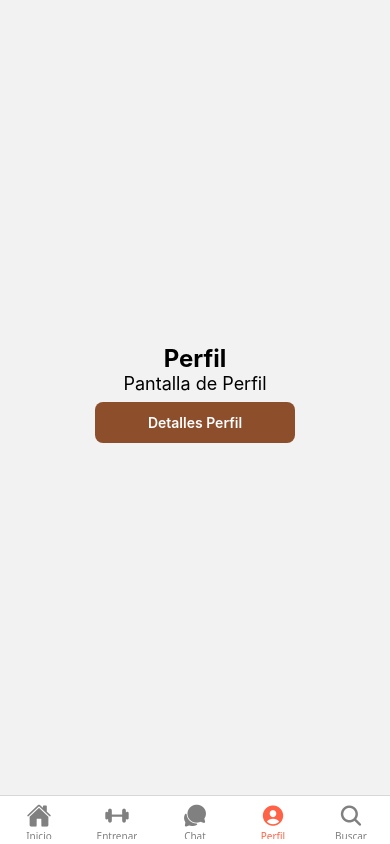
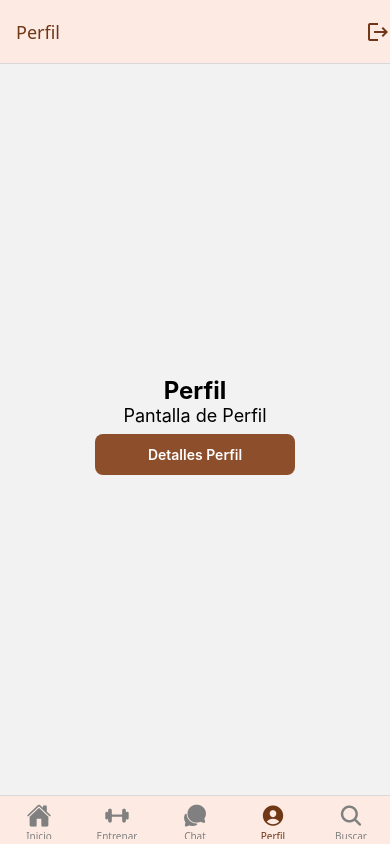
Before and after one commit to nespidev/proyecto-des-app, a React Native app: screen /PerfilUsuario in a window 390 px wide. Built offline with nearby package versions, Linux system fonts and the light colour scheme.

Commit message:
añadido header de tabs

```diff
--- a/app/tabs/screens/index.tsx
+++ b/app/tabs/screens/index.tsx
@@ -1,7 +1,10 @@
 import { createBottomTabNavigator } from "@react-navigation/bottom-tabs";
 import React from "react";
 import { Ionicons } from "@expo/vector-icons";
-
+import { MaterialIcons } from "@expo/vector-icons";
+import { TouchableOpacity } from "react-native";
+import { materialColors } from "@/utils/colors";
+// import { handleLogout } from "@/utils/auth";
 import HomeScreen from "./home";
 import EntrenarScreen from "./entrenar";
 import ChatScreen from "./chat";
@@ -31,9 +34,26 @@ export default function TabsScreen() {
 
           return <Ionicons name={iconName} size={size} color={color} />;
         },
-        tabBarActiveTintColor: "tomato",
         tabBarInactiveTintColor: "gray",
-        headerShown: false,
+        headerTitleStyle: {
+          color: materialColors.schemes.light.onPrimaryContainer,
+        },
+        headerStyle: {
+          backgroundColor: materialColors.schemes.light.surfaceContainer,
+        },
+        tabBarStyle: {
+          backgroundColor: materialColors.schemes.light.surfaceContainer,
+        },
+        tabBarActiveTintColor: materialColors.schemes.light.onPrimaryContainer,
+        headerRight: () => (
+          <TouchableOpacity onPress={() => { /* handleLogout(); */ }}>
+            <MaterialIcons
+              name="logout"
+              size={24}
+              color={materialColors.schemes.light.onPrimaryContainer}
+            />
+          </TouchableOpacity>
+        ),
       })}
     >
       <Tab.Screen name="Home" component={HomeScreen} options={{ title: "Inicio" }} />
```
